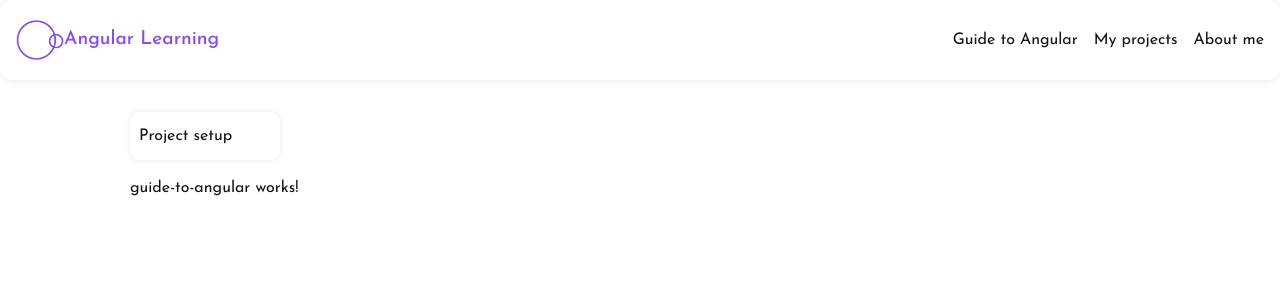
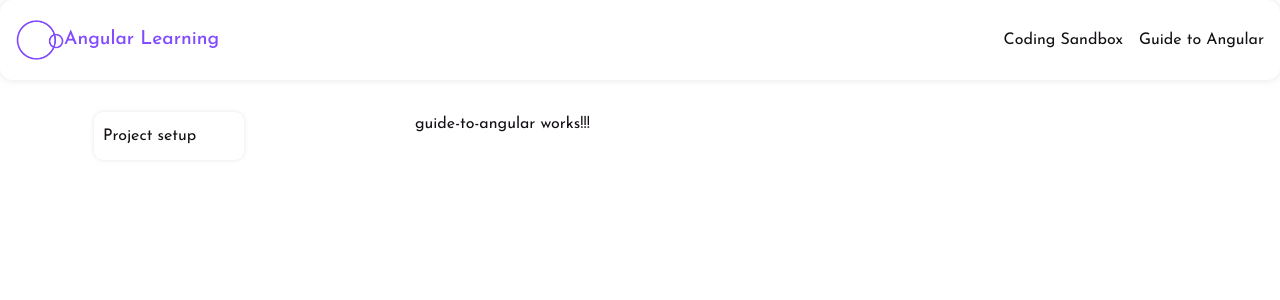
Before and after one commit to code-elias/angular-learning, an Angular app: page / in a window 1280 px wide. Both pictures are taken after a click on the item "Guide to Angular". Shown: the top 300 px of the page. Built offline with nearby package versions, Linux system fonts and the light colour scheme.

Commit message:
Implemented dyanmic header route generation

```diff
--- a/src/app/app.component.html
+++ b/src/app/app.component.html
@@ -1,8 +1,7 @@
 <app-header></app-header>
 
 <main>
-  <div class="flex container gap-5">
-    <!-- <app-sandbox class="col-9"></app-sandbox> -->
+  <div class="container">
     <router-outlet />
   </div>
 </main>
--- a/src/app/app.component.ts
+++ b/src/app/app.component.ts
@@ -1,12 +1,10 @@
 import { Component } from '@angular/core'
 import { RouterOutlet } from '@angular/router'
 import { HeaderComponent } from '@shared/header/header/header.component'
-import { TopicListComponent } from '@shared/topic-list/topic-list.component'
-import { SandboxComponent } from '@views/sandbox/sandbox.component'
 
 @Component({
   selector: 'app-root',
-  imports: [RouterOutlet, HeaderComponent, TopicListComponent, SandboxComponent],
+  imports: [RouterOutlet, HeaderComponent],
   templateUrl: './app.component.html',
   styleUrl: './app.component.scss'
 })
--- a/src/app/app.routes.ts
+++ b/src/app/app.routes.ts
@@ -1,10 +1,5 @@
 import { Routes } from '@angular/router'
-import { SandboxComponent } from '@views/sandbox/sandbox.component'
 import { HomeComponent } from '@views/home/home.component'
-import { GuideToAngularComponent } from './views/guide-to-angular/guide-to-angular.component'
+import { MyRoutes } from '@/data/MyRoutes'
 
-export const routes: Routes = [
-  { path: '', component: HomeComponent },
-  { path: 'guide', component: GuideToAngularComponent },
-  { path: 'sandbox', component: SandboxComponent }
-]
+export const routes: Routes = [{ path: '', component: HomeComponent }, ...MyRoutes]
--- a/src/app/shared/header/header-links/header-links.component.html
+++ b/src/app/shared/header/header-links/header-links.component.html
@@ -1,15 +1,9 @@
 <nav>
   <ul class="flex">
-    <li>
-      <a routerLink="/guide" routerLinkActive="active" ariaCurrentWhenActive="page">
-        Guide to Angular
+    <li *ngFor="let route of myRoutes">
+      <a [routerLink]="route.path" routerLinkActive="active" ariaCurrentWhenActive="page">
+        {{ route.title }}
       </a>
-    </li>
-    <li>
-      <a routerLink="/sandbox">My projects</a>
-    </li>
-    <li>
-      <a routerLink="">About me</a>
     </li>
   </ul>
 </nav>
--- a/src/app/shared/header/header-links/header-links.component.ts
+++ b/src/app/shared/header/header-links/header-links.component.ts
@@ -1,10 +1,15 @@
+import { MyRoute } from '@/models/MyRoute'
 import { Component } from '@angular/core'
 import { RouterLink, RouterLinkActive } from '@angular/router'
+import { MyRoutes } from '@/data/MyRoutes'
+import { CommonModule } from '@angular/common'
 
 @Component({
   selector: 'app-header-links',
-  imports: [RouterLink, RouterLinkActive],
+  imports: [RouterLink, RouterLinkActive, CommonModule],
   templateUrl: './header-links.component.html',
   styleUrl: './header-links.component.scss'
 })
-export class HeaderLinksComponent {}
+export class HeaderLinksComponent {
+  myRoutes: Array<MyRoute> = MyRoutes
+}
--- a/src/app/views/guide-to-angular/guide-to-angular.component.html
+++ b/src/app/views/guide-to-angular/guide-to-angular.component.html
@@ -1,3 +1,4 @@
-<app-topic-list class="col-3" />
-
-<p>guide-to-angular works!</p>
+<section class="flex container gap-5">
+  <app-topic-list class="col-3" />
+  <p>guide-to-angular works!!!</p>
+</section>
--- /dev/null
+++ b/src/data/MyRoutes.ts
@@ -0,0 +1,9 @@
+import { GuideToAngularComponent } from '@views/guide-to-angular/guide-to-angular.component'
+import { SandboxComponent } from '@views/sandbox/sandbox.component'
+
+import { MyRoute } from '@/models/MyRoute'
+
+export const MyRoutes: Array<MyRoute> = [
+  new MyRoute('Coding Sandbox', 'sandbox', SandboxComponent),
+  new MyRoute('Guide to Angular', 'guide', GuideToAngularComponent)
+]
--- /dev/null
+++ b/src/models/MyRoute.ts
@@ -0,0 +1,16 @@
+import { Type } from '@angular/core'
+import { Route } from '@angular/router'
+
+export class MyRoute implements Route {
+  title: string
+  path: string
+  component?: Type<any> | undefined
+
+  constructor(title: string, path: string)
+  constructor(title: string, path: string, component: Type<any>)
+  constructor(title: string, path: string, component?: Type<any>) {
+    this.title = title
+    this.path = path
+    this.component = component
+  }
+}
```
